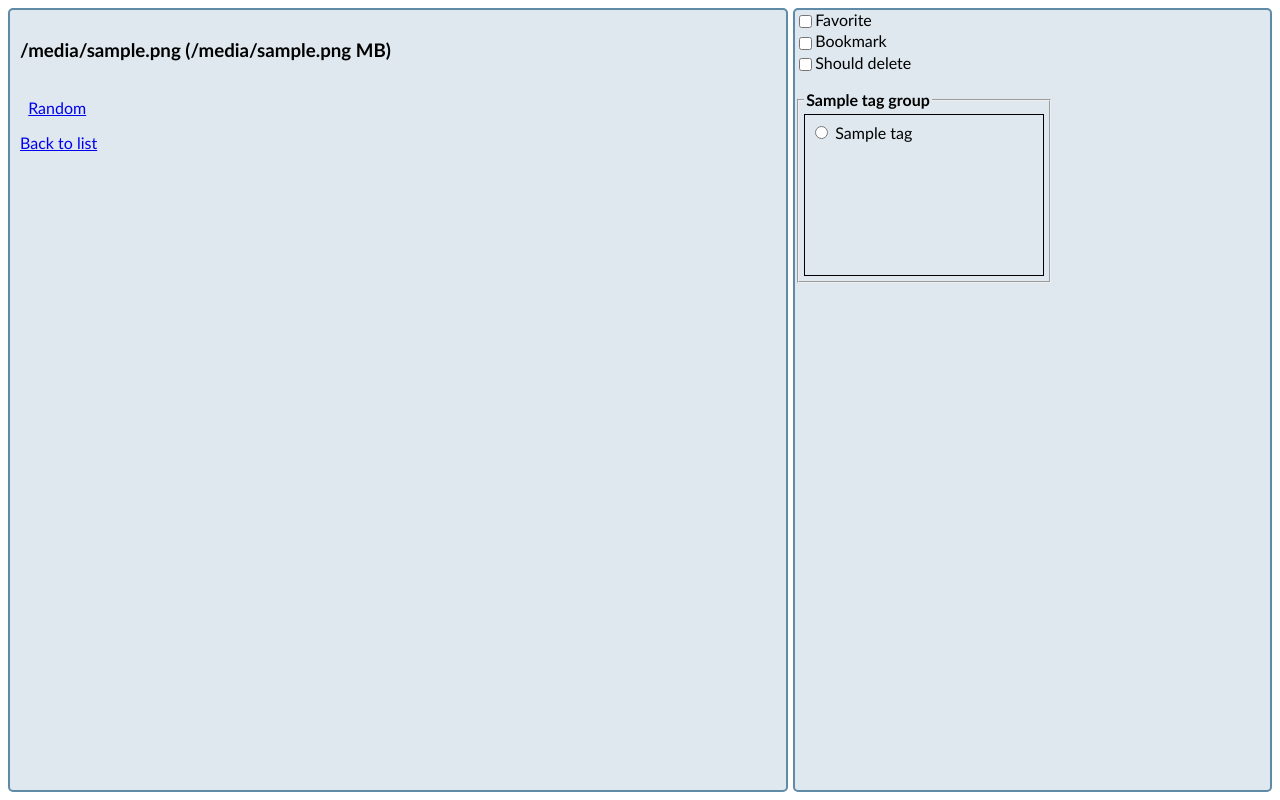
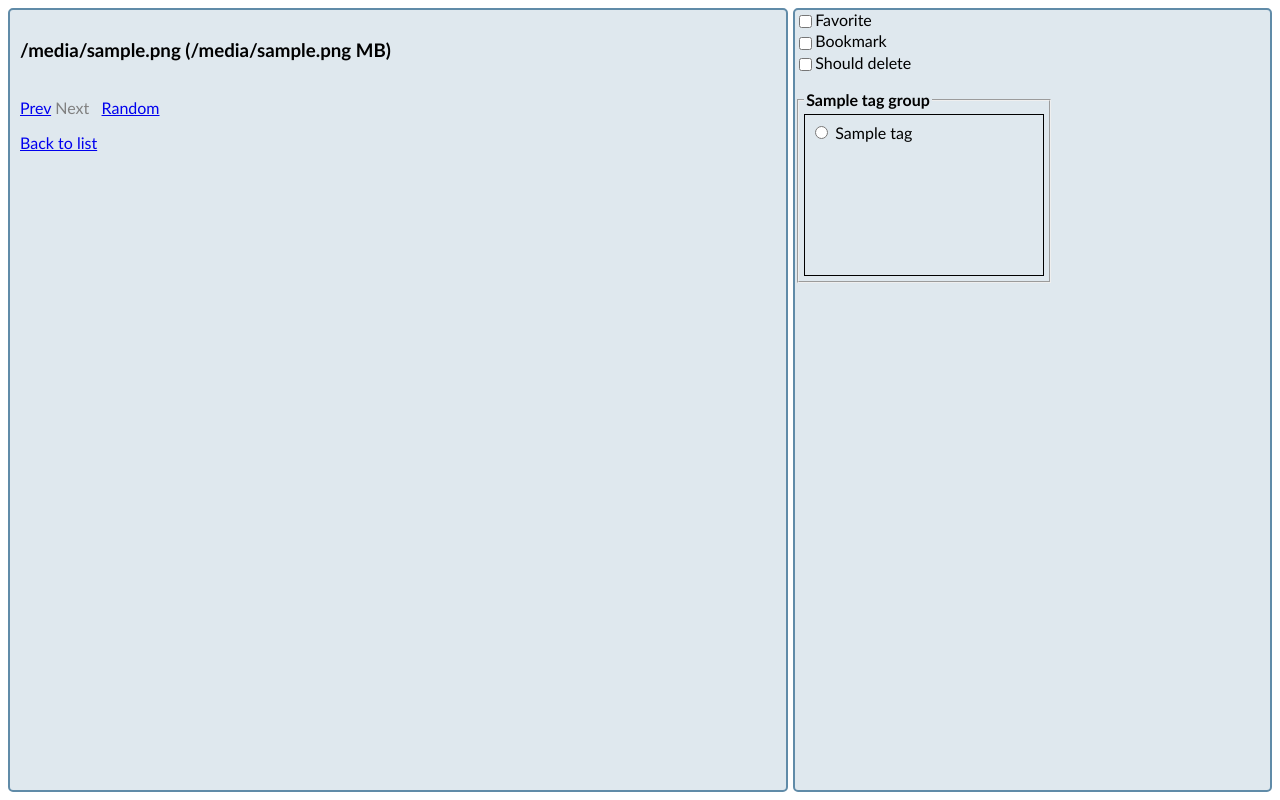
Before and after one commit to chishunkwong/tags, a Flask app: template templates/media.html in a window 1280 px wide. Run offline with Flask 3, Linux system fonts and the light colour scheme; the template is opened without the code that fills it: most values are stand-ins (such as "Sample title", 1, 10 or a date in 2020); parts of the project's set-up code (start-up, migrations or seed data) failed here and were passed over; some libraries are stand-ins or nearby versions.

Commit message:
Better navigation

```diff
--- a/static/css/style.css
+++ b/static/css/style.css
@@ -26,6 +26,13 @@
   padding: 10px;
   margin-right: 5px;
   width: 860px;
+}
+
+.disabled-link {
+    pointer-events: none; /* Disables mouse events */
+    cursor: default;     /* Changes the cursor appearance */
+    color: gray;         /* Styles the link as disabled */
+    text-decoration: none;
 }
 
 .controls {
--- a/templates/media.html
+++ b/templates/media.html
@@ -50,12 +50,12 @@
             <img src="{{ url_for('send_media', idx=idx) }}" />
             {% endif %}
             <br/>
-            {% if idx > 0 %}
-                <a href="{{ url_for('show_media', idx=idx-1) }}">Prev</a>
-            {% endif %}
-            {% if idx + 1 < total %}
-                <a href="{{ url_for('show_media', idx=idx+1) }}">Next</a>
-            {% endif %}
+            <a href="{{ url_for('show_media', idx=idx-1) }}"
+            {% if idx == 0 %} class="disabled-link" {% endif %}
+            >Prev</a>
+            <a href="{{ url_for('show_media', idx=idx+1) }}"
+            {% if idx + 1 == total %} class="disabled-link" {% endif %}
+            >Next</a>
             &nbsp;&nbsp;<a href="{{ url_for('show_media', idx='random') }}">Random</a>
             <p/>
             <a href="{{ url_for('list_media') }}#{{ idx }}">Back to list</a>
```
